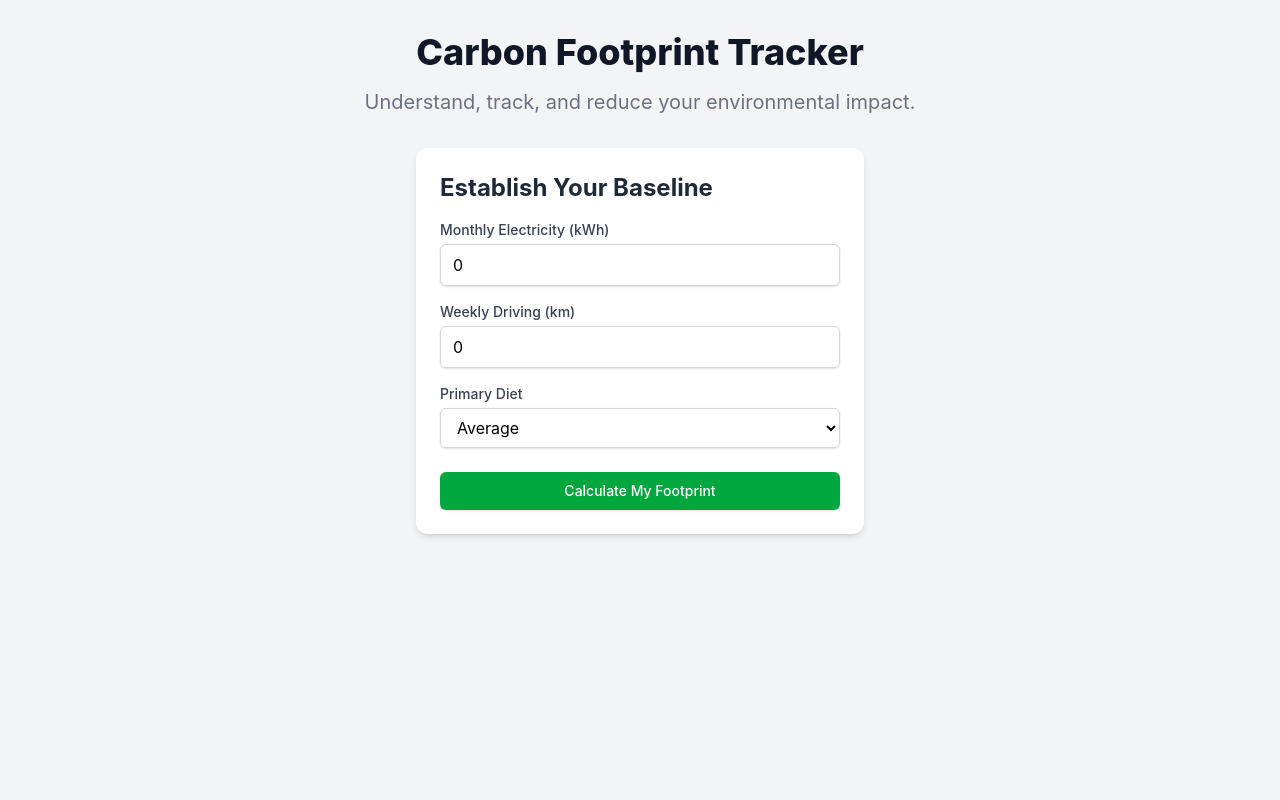
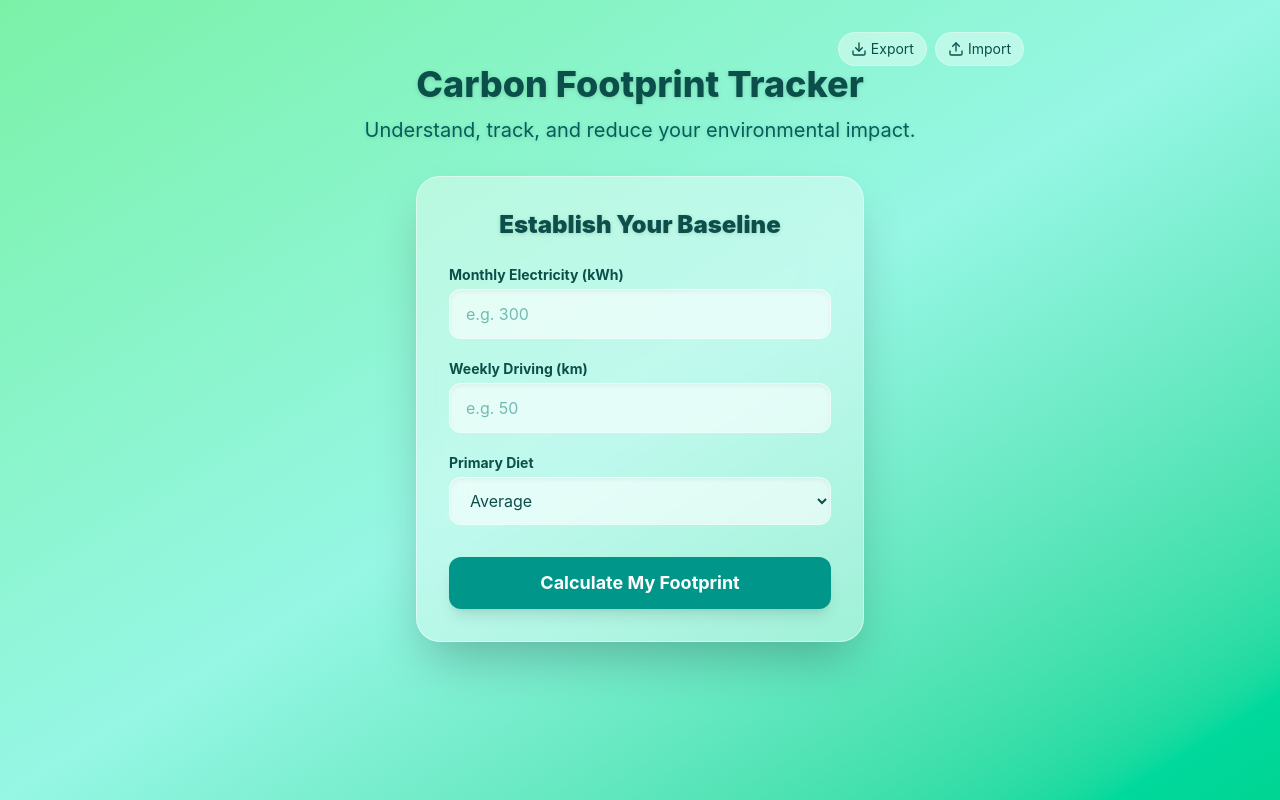
Before and after one commit to amritsingh047/Carbon-Footprint-Tracker, a React (Vite) app: page / in a window 1280 px wide. Built offline with nearby package versions, Linux system fonts and the light colour scheme.

Commit message:
feat: hackathon upgrades - glassmorphism, a11y, data portability, testing

```diff
--- a/src/App.tsx
+++ b/src/App.tsx
@@ -1,20 +1,85 @@
 // src/App.tsx
-
+import { useRef } from 'react';
 import { useCarbonStore } from './store/useCarbonStore';
 import { OnboardingForm } from './features/onboarding/OnboardingForm';
 import { ActionList } from './features/activities/ActionList';
 import { FootprintChart } from './features/dashboard/FootprintChart';
+import { Download, Upload } from 'lucide-react';
+import { announce } from './utils/ariaAnnouncer';
 
 function App() {
   const isBoarded = useCarbonStore((state) => state.isBoarded);
   const baselineCo2 = useCarbonStore((state) => state.baselineCo2);
+  const exportData = useCarbonStore((state) => state.exportData);
+  const importData = useCarbonStore((state) => state.importData);
+  const fileInputRef = useRef<HTMLInputElement>(null);
+
+  const handleExport = () => {
+    const dataStr = exportData();
+    const blob = new Blob([dataStr], { type: 'application/json' });
+    const url = URL.createObjectURL(blob);
+    const link = document.createElement('a');
+    link.href = url;
+    link.download = `carbon-footprint-backup-${new Date().toISOString().split('T')[0]}.json`;
+    link.click();
+    URL.revokeObjectURL(url);
+    announce("Data exported successfully.");
+  };
+
+  const handleImportClick = () => {
+    fileInputRef.current?.click();
+  };
+
+  const handleFileChange = (e: React.ChangeEvent<HTMLInputElement>) => {
+    const file = e.target.files?.[0];
+    if (!file) return;
+    const reader = new FileReader();
+    reader.onload = (event) => {
+      const success = importData(event.target?.result as string);
+      if (success) {
+        announce("Data imported successfully.");
+      } else {
+        announce("Failed to import data. Invalid file format.");
+        alert("Failed to import data. Please ensure it is a valid backup file.");
+      }
+    };
+    reader.readAsText(file);
+    e.target.value = ''; // Reset file input
+  };
 
   return (
-    <div className="min-h-screen bg-gray-100 py-8 px-4 sm:px-6 lg:px-8">
-      <div className="max-w-3xl mx-auto space-y-8">
-        <header className="text-center">
-          <h1 className="text-3xl font-extrabold text-gray-900 sm:text-4xl">Carbon Footprint Tracker</h1>
-          <p className="mt-3 max-w-2xl mx-auto text-xl text-gray-500 sm:mt-4">
+    <div className="min-h-screen bg-gradient-to-br from-green-300 via-teal-200 to-emerald-400 py-8 px-4 sm:px-6 lg:px-8">
+      <div className="max-w-3xl mx-auto space-y-8 relative">
+
+        {/* Export / Import Utilities */}
+        <div className="absolute top-0 right-0 flex gap-2">
+          <button
+            onClick={handleExport}
+            className="flex items-center gap-1 text-sm bg-white/40 backdrop-blur-md border border-white/30 text-teal-900 px-3 py-1.5 rounded-full hover:bg-white/60 transition-colors focus:outline-none focus:ring-2 focus:ring-teal-600"
+            aria-label="Export data to JSON"
+          >
+            <Download size={16} /> Export
+          </button>
+          <button
+            onClick={handleImportClick}
+            className="flex items-center gap-1 text-sm bg-white/40 backdrop-blur-md border border-white/30 text-teal-900 px-3 py-1.5 rounded-full hover:bg-white/60 transition-colors focus:outline-none focus:ring-2 focus:ring-teal-600"
+            aria-label="Import data from JSON"
+          >
+            <Upload size={16} /> Import
+          </button>
+          <input
+            type="file"
+            accept=".json"
+            ref={fileInputRef}
+            onChange={handleFileChange}
+            className="hidden"
+            aria-hidden="true"
+          />
+        </div>
+
+        <header className="text-center pt-8">
+          <h1 className="text-4xl font-extrabold text-teal-900 drop-shadow-sm">Carbon Footprint Tracker</h1>
+          <p className="mt-3 max-w-2xl mx-auto text-xl text-teal-800 drop-shadow-sm">
             Understand, track, and reduce your environmental impact.
           </p>
         </header>
@@ -24,12 +89,12 @@ function App() {
             <OnboardingForm />
           ) : (
             <div className="space-y-6">
-              <section className="bg-white p-6 rounded-lg shadow-md flex items-center justify-between border-l-4 border-green-500">
+              <section className="bg-white/40 backdrop-blur-lg border border-white/40 p-6 rounded-2xl shadow-xl flex items-center justify-between">
                 <div>
-                  <h2 className="text-lg font-medium text-gray-900">Annual Baseline</h2>
-                  <p className="text-sm text-gray-500">Based on your initial survey</p>
+                  <h2 className="text-lg font-bold text-teal-900">Annual Baseline</h2>
+                  <p className="text-sm text-teal-800">Based on your initial survey</p>
                 </div>
-                <div className="text-2xl font-bold text-green-600">
+                <div className="text-3xl font-black text-teal-700 drop-shadow-sm">
                   {baselineCo2.toFixed(0)} kg CO₂e
                 </div>
               </section>
--- a/src/features/onboarding/OnboardingForm.tsx
+++ b/src/features/onboarding/OnboardingForm.tsx
@@ -13,57 +13,75 @@ export const OnboardingForm: React.FC = () => {
         dietType: 'average',
     });
 
+    const sanitizeData = (data: UserContext): UserContext => {
+        return {
+            // Clamp electricity between 0 and 100,000 kWh
+            monthlyElectricityKWh: Math.max(0, Math.min(100000, Number(data.monthlyElectricityKWh) || 0)),
+            // Clamp driving between 0 and 10,000 km
+            weeklyDrivingKm: Math.max(0, Math.min(10000, Number(data.weeklyDrivingKm) || 0)),
+            weeklyPublicTransitKm: 0,
+            dietType: ['meat_heavy', 'average', 'plant_based'].includes(data.dietType)
+                ? data.dietType
+                : 'average'
+        };
+    };
+
     const handleSubmit = (e: React.FormEvent) => {
         e.preventDefault();
-        const annualFootprint = calculateAnnualFootprint(formData);
+        const safeData = sanitizeData(formData);
+        const annualFootprint = calculateAnnualFootprint(safeData);
         setBaseline(annualFootprint);
     };
 
     return (
-        <form onSubmit={handleSubmit} aria-labelledby="onboarding-heading" className="p-6 max-w-md mx-auto bg-white rounded-xl shadow-md">
-            <h2 id="onboarding-heading" className="text-2xl font-bold mb-4 text-gray-800">Establish Your Baseline</h2>
+        <form onSubmit={handleSubmit} aria-labelledby="onboarding-heading" className="p-8 max-w-md mx-auto bg-white/40 backdrop-blur-xl rounded-3xl shadow-2xl border border-white/50">
+            <h2 id="onboarding-heading" className="text-2xl font-black mb-6 text-teal-900 drop-shadow-sm text-center">Establish Your Baseline</h2>
 
-            <fieldset className="mb-4">
+            <fieldset className="mb-5">
                 <legend className="sr-only">Energy Consumption</legend>
-                <label htmlFor="electricity" className="block text-sm font-medium text-gray-700">
+                <label htmlFor="electricity" className="block text-sm font-bold text-teal-900 mb-1">
                     Monthly Electricity (kWh)
                 </label>
                 <input
                     id="electricity"
                     type="number"
                     min="0"
-                    value={formData.monthlyElectricityKWh}
-                    onChange={(e) => setFormData({ ...formData, monthlyElectricityKWh: Number(e.target.value) })}
+                    max="100000"
+                    value={formData.monthlyElectricityKWh || ''}
+                    onChange={(e) => setFormData({ ...formData, monthlyElectricityKWh: parseFloat(e.target.value) })}
                     aria-required="true"
-                    className="mt-1 block w-full rounded-md border border-gray-300 px-3 py-2 shadow-sm focus:border-green-500 focus:ring-green-500 focus:outline-none"
+                    className="block w-full rounded-xl border border-white/40 bg-white/60 px-4 py-3 shadow-inner focus:border-teal-500 focus:ring-2 focus:ring-teal-500 focus:outline-none transition-all placeholder-teal-700/50 text-teal-900"
+                    placeholder="e.g. 300"
                 />
             </fieldset>
 
-            <fieldset className="mb-4">
+            <fieldset className="mb-5">
                 <legend className="sr-only">Transportation Habits</legend>
-                <label htmlFor="driving" className="block text-sm font-medium text-gray-700">
+                <label htmlFor="driving" className="block text-sm font-bold text-teal-900 mb-1">
                     Weekly Driving (km)
                 </label>
                 <input
                     id="driving"
                     type="number"
                     min="0"
-                    value={formData.weeklyDrivingKm}
-                    onChange={(e) => setFormData({ ...formData, weeklyDrivingKm: Number(e.target.value) })}
+                    max="10000"
+                    value={formData.weeklyDrivingKm || ''}
+                    onChange={(e) => setFormData({ ...formData, weeklyDrivingKm: parseFloat(e.target.value) })}
                     aria-required="true"
-                    className="mt-1 block w-full rounded-md border border-gray-300 px-3 py-2 shadow-sm focus:border-green-500 focus:ring-green-500 focus:outline-none"
+                    className="block w-full rounded-xl border border-white/40 bg-white/60 px-4 py-3 shadow-inner focus:border-teal-500 focus:ring-2 focus:ring-teal-500 focus:outline-none transition-all placeholder-teal-700/50 text-teal-900"
+                    placeholder="e.g. 50"
                 />
             </fieldset>
 
-            <fieldset className="mb-6">
-                <label htmlFor="diet" className="block text-sm font-medium text-gray-700">
+            <fieldset className="mb-8">
+                <label htmlFor="diet" className="block text-sm font-bold text-teal-900 mb-1">
                     Primary Diet
                 </label>
                 <select
                     id="diet"
                     value={formData.dietType}
                     onChange={(e) => setFormData({ ...formData, dietType: e.target.value as UserContext['dietType'] })}
-                    className="mt-1 block w-full rounded-md border border-gray-300 px-3 py-2 shadow-sm focus:border-green-500 focus:ring-green-500 focus:outline-none"
+                    className="block w-full rounded-xl border border-white/40 bg-white/60 px-4 py-3 shadow-inner focus:border-teal-500 focus:ring-2 focus:ring-teal-500 focus:outline-none transition-all text-teal-900"
                 >
                     <option value="meat_heavy">Meat Heavy</option>
                     <option value="average">Average</option>
@@ -73,7 +91,7 @@ export const OnboardingForm: React.FC = () => {
 
             <button
                 type="submit"
-                className="w-full flex justify-center py-2 px-4 border border-transparent rounded-md shadow-sm text-sm font-medium text-white bg-green-600 hover:bg-green-700 focus:outline-none focus:ring-2 focus:ring-offset-2 focus:ring-green-500 transition-colors"
+                className="w-full flex justify-center py-3 px-4 rounded-xl shadow-lg text-lg font-bold text-white bg-teal-600 hover:bg-teal-500 focus:outline-none focus:ring-4 focus:ring-teal-300 transition-all transform hover:scale-[1.02] active:scale-95"
             >
                 Calculate My Footprint
             </button>
--- a/src/store/useCarbonStore.ts
+++ b/src/store/useCarbonStore.ts
@@ -18,6 +18,8 @@ interface CarbonState {
     setBaseline: (co2: number) => void;
     logAction: (action: ActionLog) => void;
     resetData: () => void;
+    exportData: () => string;
+    importData: (jsonData: string) => boolean;
 }
 
 export const useCarbonStore = create<CarbonState>()(
@@ -59,7 +61,38 @@ export const useCarbonStore = create<CarbonState>()(
                 });
             },
 
-            resetData: () => set({ baselineCo2: 0, isBoarded: false, logs: [], currentStreak: 0, lastLogDate: null })
+            resetData: () => set({ baselineCo2: 0, isBoarded: false, logs: [], currentStreak: 0, lastLogDate: null }),
+
+            exportData: () => {
+                const state = get();
+                const payload = {
+                    baselineCo2: state.baselineCo2,
+                    isBoarded: state.isBoarded,
+                    logs: state.logs,
+                    currentStreak: state.currentStreak,
+                    lastLogDate: state.lastLogDate
+                };
+                return JSON.stringify(payload, null, 2);
+            },
+
+            importData: (jsonData) => {
+                try {
+                    const parsed = JSON.parse(jsonData);
+                    if (typeof parsed.baselineCo2 !== 'number' || !Array.isArray(parsed.logs)) {
+                        return false; // Basic validation failed
+                    }
+                    set({
+                        baselineCo2: parsed.baselineCo2,
+                        isBoarded: !!parsed.isBoarded,
+                        logs: parsed.logs,
+                        currentStreak: typeof parsed.currentStreak === 'number' ? parsed.currentStreak : 0,
+                        lastLogDate: parsed.lastLogDate || null
+                    });
+                    return true;
+                } catch (e) {
+                    return false;
+                }
+            }
         }),
         {
             name: 'carbon-tracker-storage', // The exact localStorage key
--- /dev/null
+++ b/src/utils/ariaAnnouncer.ts
@@ -0,0 +1,23 @@
+// src/utils/ariaAnnouncer.ts
+
+/**
+ * Creates and updates an ARIA live region for screen reader announcements.
+ */
+export const announce = (message: string) => {
+    let announcer = document.getElementById('aria-announcer');
+    if (!announcer) {
+        announcer = document.createElement('div');
+        announcer.id = 'aria-announcer';
+        announcer.setAttribute('aria-live', 'polite');
+        announcer.setAttribute('aria-atomic', 'true');
+        announcer.className = 'sr-only'; // Tailwind utility to hide visually
+        document.body.appendChild(announcer);
+    }
+    // Briefly clear and set to re-trigger screen readers for identical consecutive messages
+    announcer.textContent = '';
+    setTimeout(() => {
+        if (announcer) {
+            announcer.textContent = message;
+        }
+    }, 50);
+};
```
Also changed, not shown: src/features/activities/ActionList.tsx (+20 -7 lines), src/features/dashboard/FootprintChart.tsx (+49 -18 lines), 2 other files (tests, documents, lock files or other folders).
